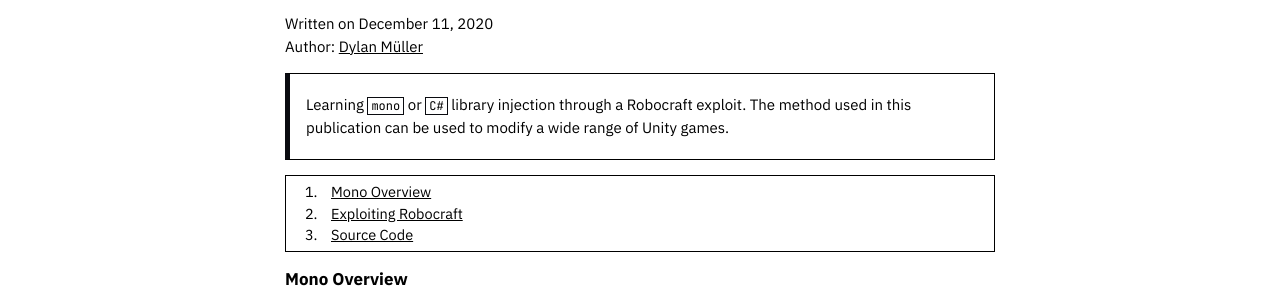
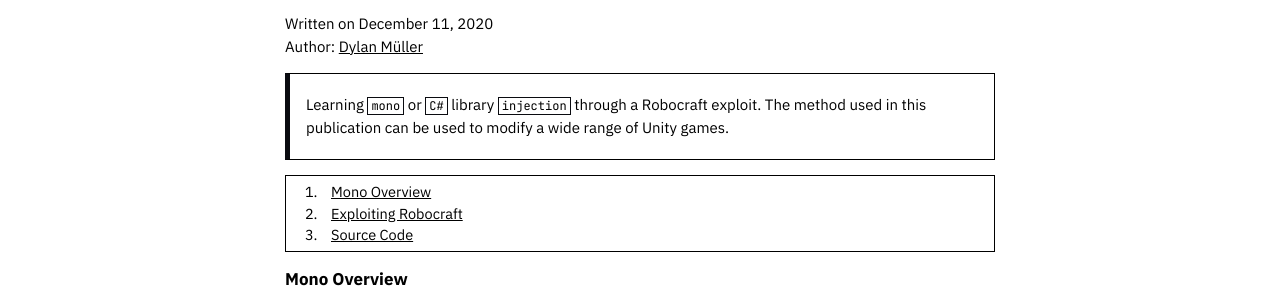
Before and after one commit to microstub/microstub.github.io, a Jekyll site: the page built from _posts/2020-12-11-mono-dot-net-injection.md, in a window 1280 px wide and 900 px high. Shown: the part 177-465 px from the top of the window. Built offline with Jekyll 4.4.1, drawn with Linux system fonts in a browser that asks for light colours; nearby versions of some CDN libraries.

```diff
--- a/_posts/2020-12-11-mono-dot-net-injection.md
+++ b/_posts/2020-12-11-mono-dot-net-injection.md
@@ -5,7 +5,7 @@ author: Dylan Müller
 author_url: https://linkedin.com/in/dylanmuller
 ---
 
-> Learning `mono` or `C#` library injection through a Robocraft exploit. The method used in
+> Learning `mono` or `C#` library `injection` through a Robocraft exploit. The method used in
 > this publication can be used to modify a wide range of Unity games.
 
 1. [Mono Overview](#mono-overview)
```
